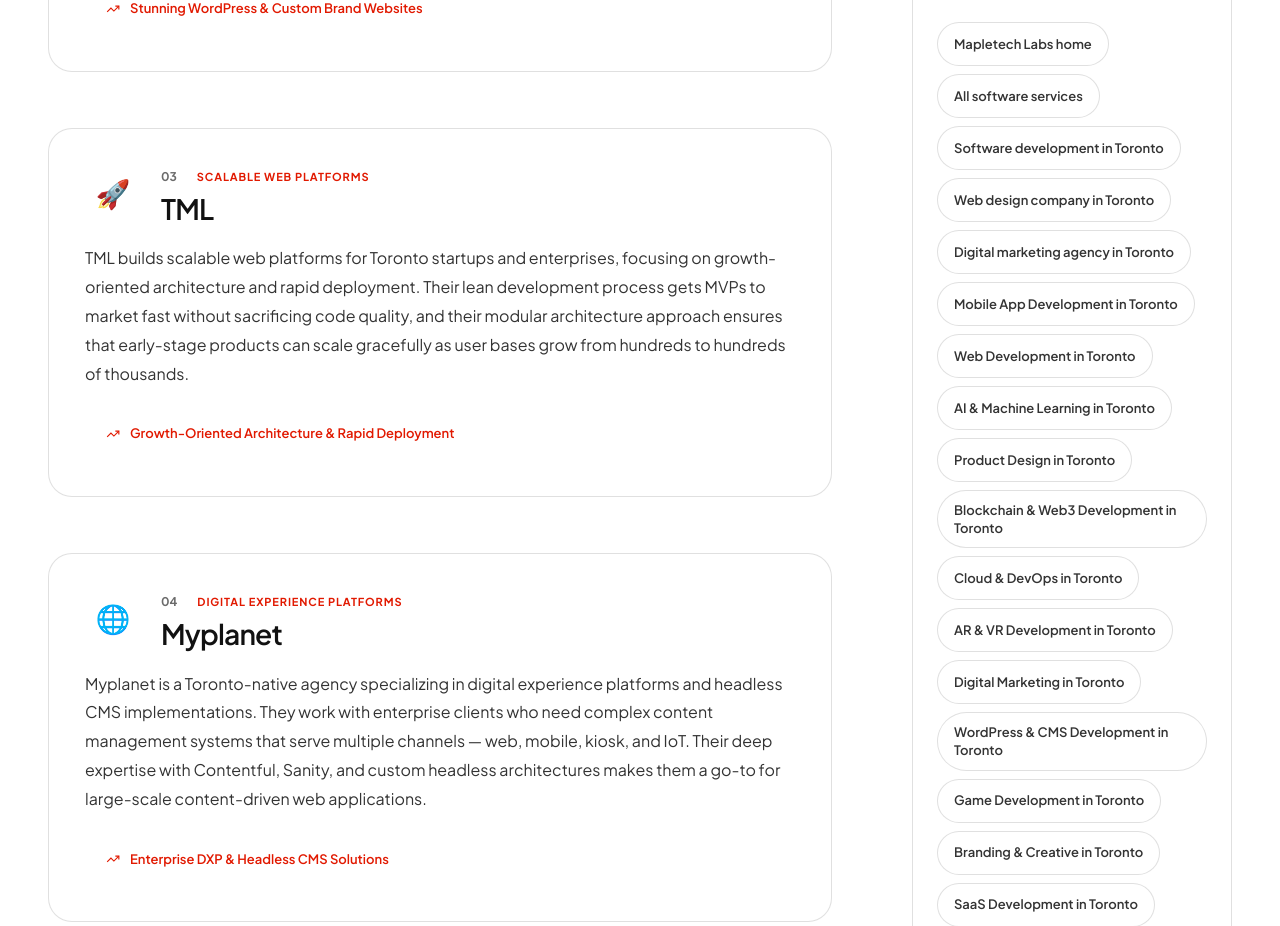
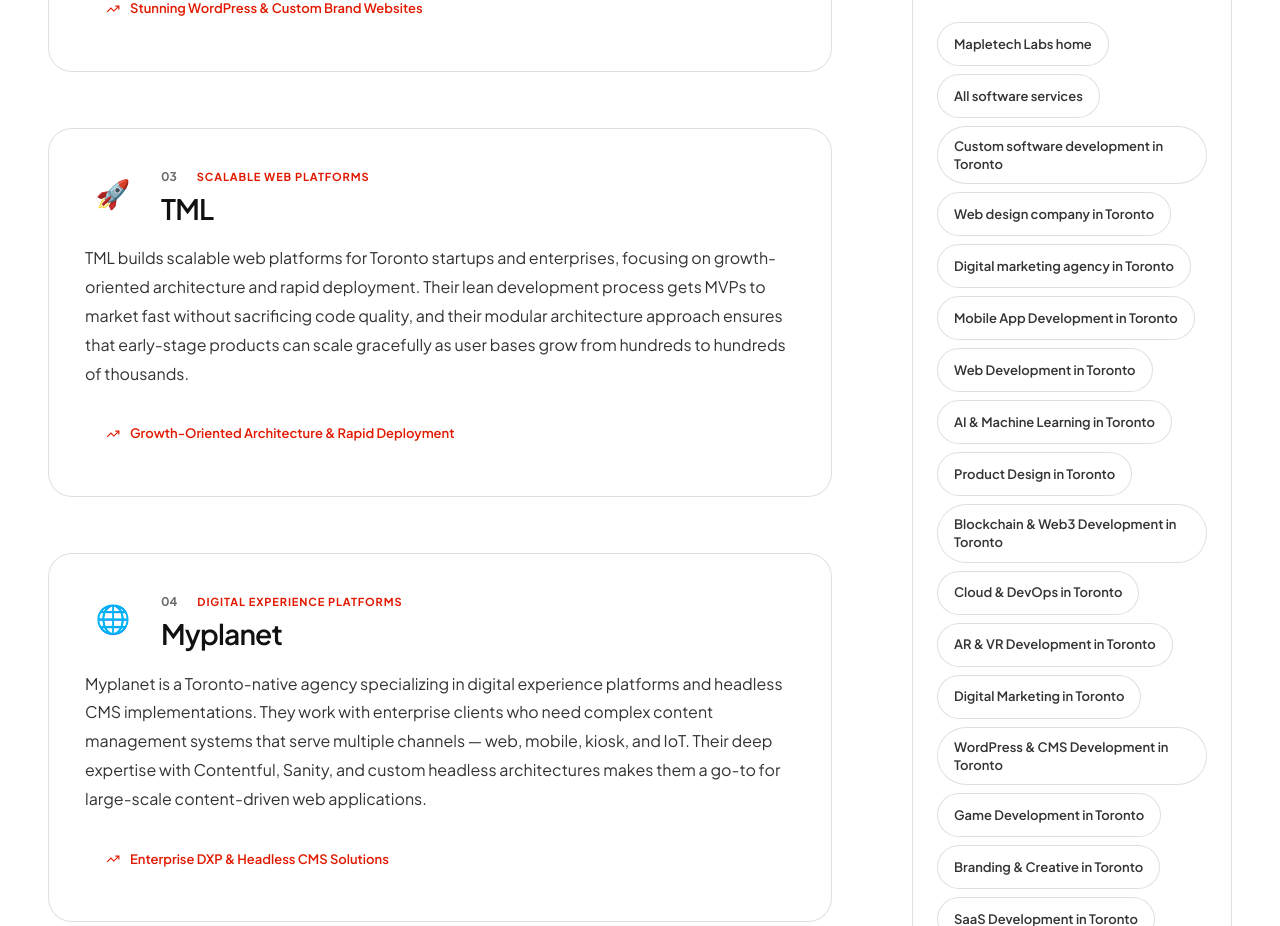
Before and after one commit to Ramanmakkar1/MapletechlabsRed, a Next.js app: page /blog/web-development-companies-toronto in a window 1280 px wide. Shown: the part 2720-3646 px from the top of the page. Built offline with nearby package versions, Linux system fonts and the light colour scheme; no server answers.

Commit message:
autopilot: Use 'Custom software development in {city}' as the anchor text in the city blog sidebar
Task #18233, written by local Qwen.

```diff
--- a/src/components/LocalServiceLinks.tsx
+++ b/src/components/LocalServiceLinks.tsx
@@ -29,7 +29,7 @@ export default function LocalServiceLinks({ citySlug, cityName, showWebDesignAnd
           All software services
         </Link>
         <Link href={`/locations/software-development-company-in-${citySlug}`} className="pill" style={navigationLinkStyle}>
-          Software development in {cityName}
+          Custom software development in {cityName}
         </Link>
         {showWebDesignAndMarketing && (
           <>
```
